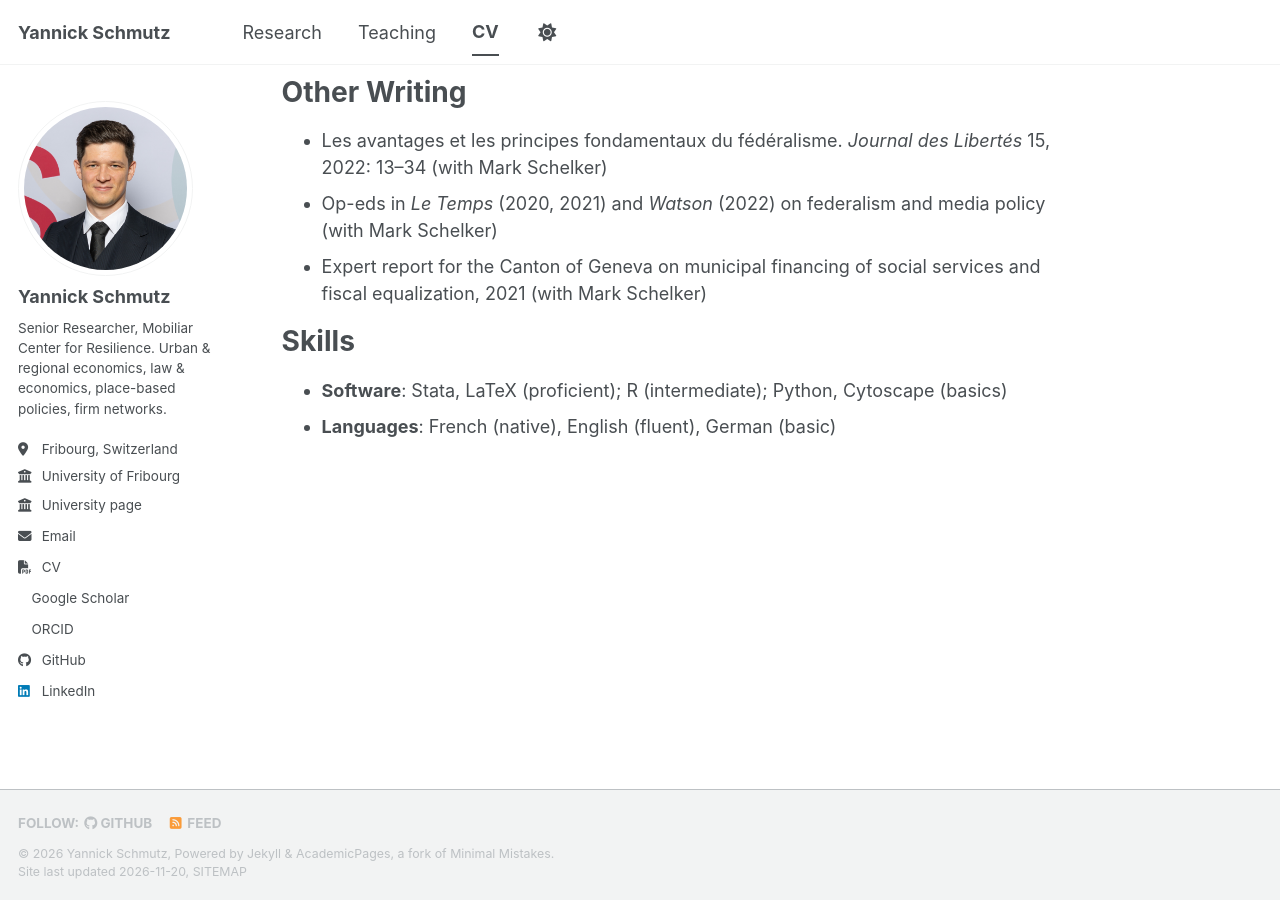
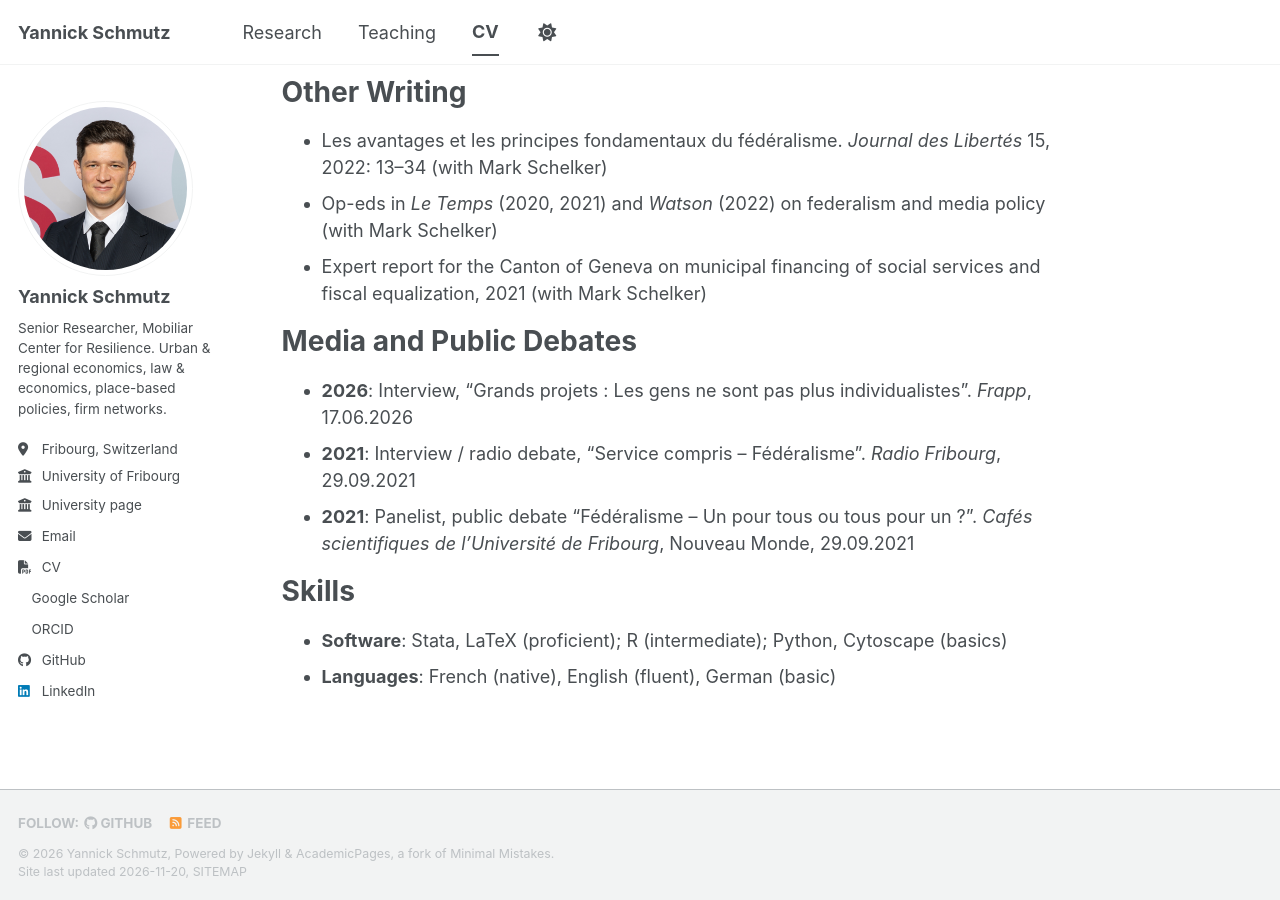
Before and after one commit to yannickschmutz/yannickschmutz.github.io, a Jekyll site: the page built from _pages/cv.md, in a window 1280 px wide and 900 px high, scrolled down 1567 px. Built offline with Jekyll 4.4.1, drawn with Linux system fonts in a browser that asks for light colours; a script bundle is joined from its source files by our own code; a style sheet for code colours, icons or effects is not loaded.

Commit message:
Add media appearances to CV page
Co-Authored-By: Claude Opus 5.5 <noreply@anthropic.com>

```diff
--- a/_pages/cv.md
+++ b/_pages/cv.md
@@ -48,6 +48,12 @@ Other Writing
 - Op-eds in *Le Temps* (2020, 2021) and *Watson* (2022) on federalism and media policy (with Mark Schelker)
 - Expert report for the Canton of Geneva on municipal financing of social services and fiscal equalization, 2021 (with Mark Schelker)
 
+Media and Public Debates
+======
+- **2026**: Interview, "Grands projets : Les gens ne sont pas plus individualistes". *Frapp*, 17.06.2026
+- **2021**: Interview / radio debate, "Service compris – Fédéralisme". *Radio Fribourg*, 29.09.2021
+- **2021**: Panelist, public debate "Fédéralisme – Un pour tous ou tous pour un ?". *Cafés scientifiques de l'Université de Fribourg*, Nouveau Monde, 29.09.2021
+
 Skills
 ======
 - **Software**: Stata, LaTeX (proficient); R (intermediate); Python, Cytoscape (basics)
```
